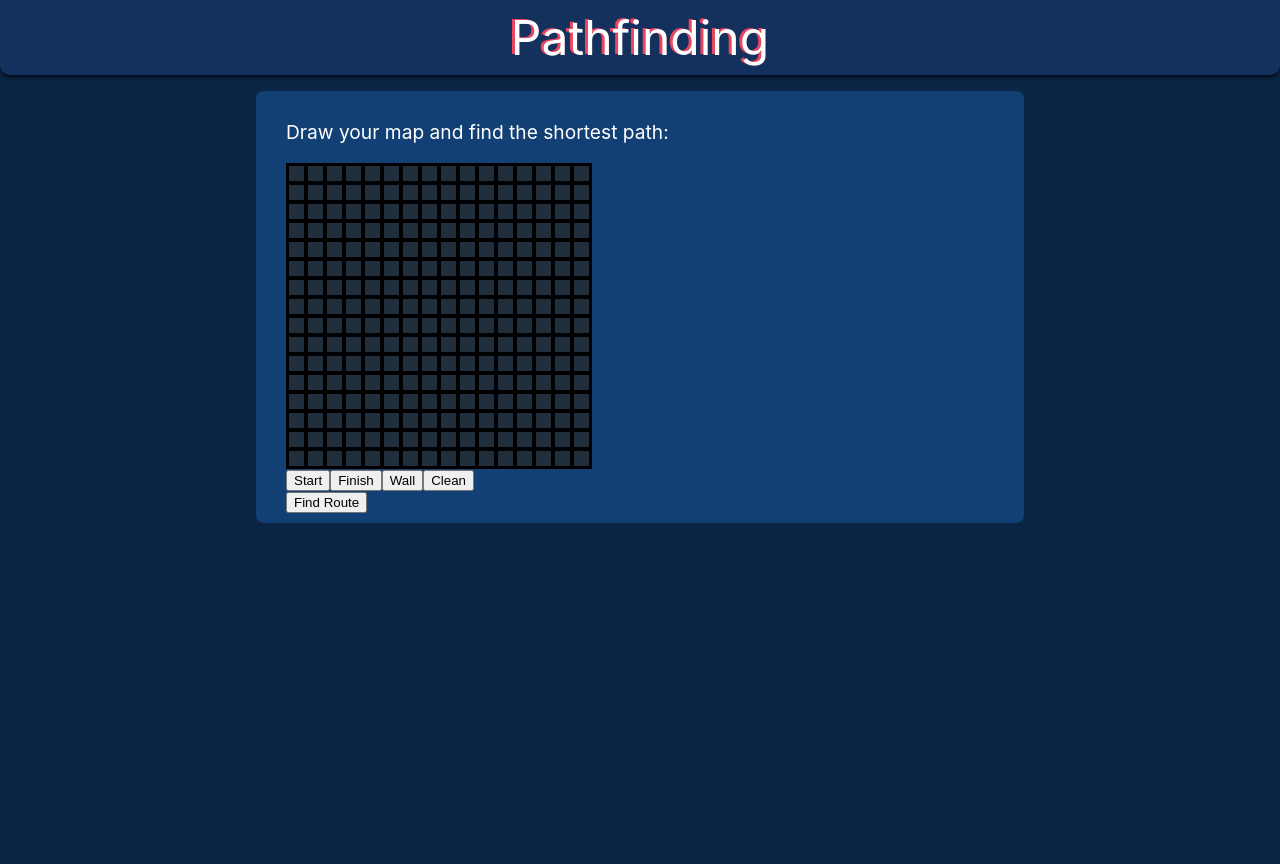
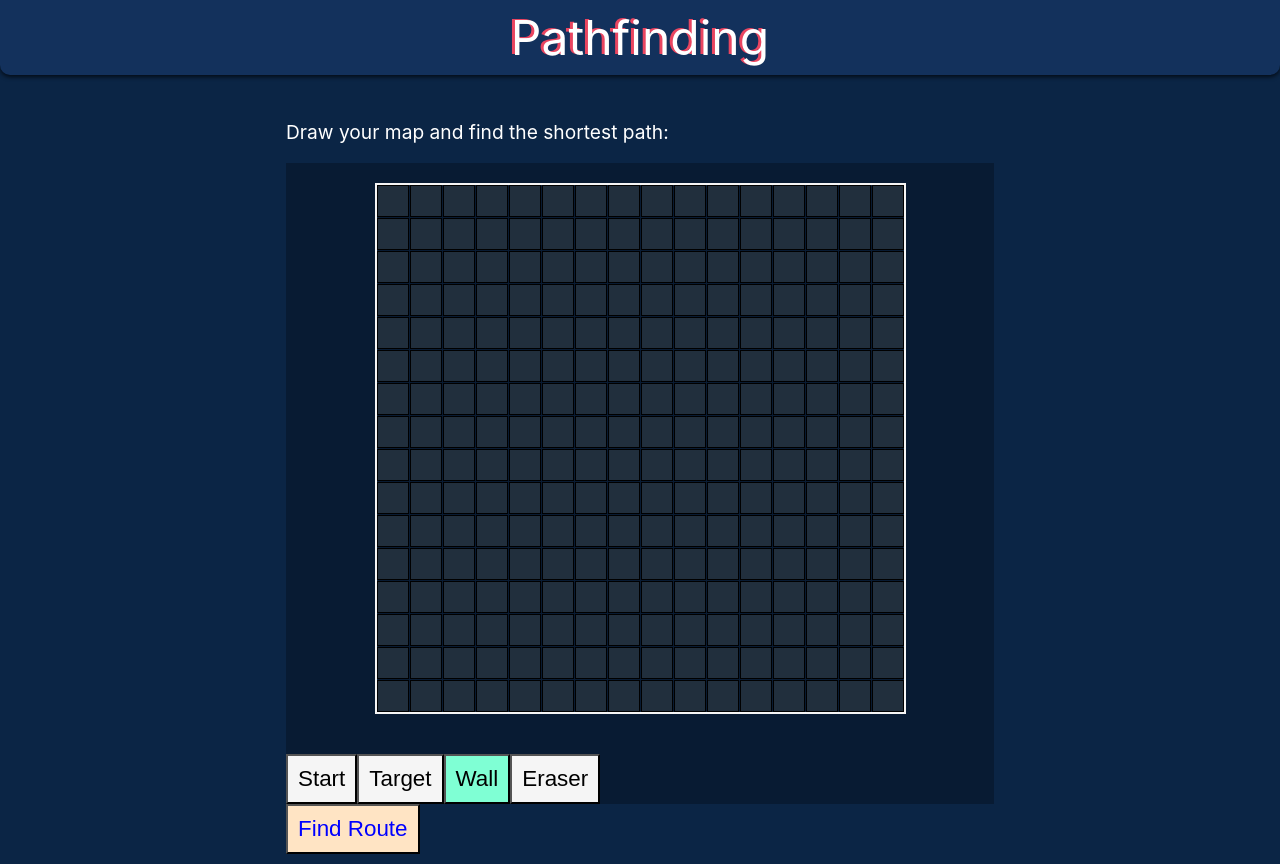
Before and after one commit to aonufrei/pathfinding-ui, a React (Create React App) app: page / in a window 1280 px wide. Before the commit the page ends 800 px from the top, so only its background shows below. Built offline with nearby package versions, Linux system fonts and the light colour scheme.

Commit message:
Added basic functionality

```diff
--- a/src/components/PathfindingSection/Grid.jsx
+++ b/src/components/PathfindingSection/Grid.jsx
@@ -1,31 +1,30 @@
-import { nanoid } from 'nanoid';
-import { useSelector } from 'react-redux';
+import { nanoid } from "nanoid";
+import { useSelector } from "react-redux";
 
-const Grid = ({structure, onCellPressed }) => {
-
-    const isDrawing = useSelector(store => store.isDrawing);
+const Grid = ({ structure, onCellPressed }) => {
+  const isDrawing = useSelector((store) => store.isDrawing);
 
   const getCellFromStructure = (cellInfo) => {
-        return <div className='cell'
+    return (
+      <div
+        className={`cell ${cellInfo.class} ${cellInfo.upperLayer.class}` }
         onMouseDown={onCellPressed}
-            onMouseMove={(e) => {isDrawing && onCellPressed(e)}}
+        onMouseMove={(e) => {
+          isDrawing && onCellPressed(e);
+        }}
         key={nanoid()}
         id={cellInfo.id}
-            style={{
-                backgroundColor: cellInfo.color
-            }}></div>
-    }
+      ></div>
+    );
+  };
 
   return (
-        <div className='grid-container'>
-            <div className='grid'>
-                {
-                    structure.map(it => getCellFromStructure(it))
-                }
+    <div className="grid-container">
+      <div className="grid">
+        {structure.map(getCellFromStructure)}
       </div>
     </div>
-    )
-
-}
+  );
+};
 
 export default Grid;
--- /dev/null
+++ b/src/components/PathfindingSection/OptionPanel/OptionPanel.jsx
@@ -0,0 +1,36 @@
+import { useState } from "react";
+import { nanoid } from "nanoid";
+import "./OptionPanelStyles.css";
+
+const OptionPanel = ({ options, selectedOptionIndex }) => {
+  const [selectedOption, setSelectedOption] = useState(
+    selectedOptionIndex || 0
+  );
+
+  const onOptionClicked = (e, option, index) => {
+    setSelectedOption(index);
+    option.onClick(e, index);
+  };
+
+  const createOptionButton = (option, index) => {
+    const classNames =
+      "option" + (index === selectedOption ? " option-selected" : "");
+    return (
+      <button
+        className={classNames}
+        key={nanoid()}
+        onClick={(e) => onOptionClicked(e, option, index)}
+      >
+        {option.text}
+      </button>
+    );
+  };
+
+  return (
+    <div className="option-panel">
+      {options.map((opt, index) => createOptionButton(opt, index))}
+    </div>
+  );
+};
+
+export default OptionPanel;
--- /dev/null
+++ b/src/components/PathfindingSection/OptionPanel/OptionPanelStyles.css
@@ -0,0 +1,18 @@
+
+.option-panel {
+    display: flex;
+    justify-content: left;
+}
+
+.option {
+    display: block;
+    padding: 10px;
+    width: auto;
+    font-size: 1.4em;
+    background-color: whitesmoke;
+    transition: .3s all;
+}
+
+.option-selected {
+    background-color: aquamarine;
+}
--- a/src/components/PathfindingSection/Pathfinding.css
+++ b/src/components/PathfindingSection/Pathfinding.css
@@ -11,6 +11,7 @@
     text-align: left;
     padding: 10px 30px;
     background-color: var(--dark-3);
+    background-color: transparent;
 }
 
 .page-title {
@@ -27,24 +28,100 @@
 }
 
 .grid-container {
-    display: inline-block;
-    background-color: black;
-    padding: 2px;
+    display: block;
+    /* display: inline-block; */
+    /* background-color: black; */
+    padding: 20px;
+    display: flex;
+    justify-content: center;
 }
 
 .grid {
     display: grid;
+    overflow: auto;
     grid-template-columns: repeat(16, 1fr);
     grid-template-rows: repeat(16, 1fr);
-    column-gap: 2px;
-    row-gap: 2px;
+    column-gap: 1px;
+    row-gap: 1px;
+    border: 2px solid whitesmoke;
+    margin-bottom: 20px;
 }
 
 .cell {
     background-color: white;
     display: block;
-    width: 15px;
-    height: 15px;
+    width: 30px;
+    height: 30px;
     border: 1px solid black;
-    /* border: 1px solid black; */
+    transition: .5s all;
 }
+
+.cell:after {
+    content: ' ';
+    position: relative;
+    display: block;
+    width: 100%;
+    height: 100%;
+    color: grey;
+}
+
+.cell:hover {
+    outline: 1px solid rgba(255, 208, 208, 0.757);
+}
+
+.pathfinding {
+    display: flex;
+    justify-content: center;
+    flex-direction: column;
+    background-color: rgba(0, 0, 0, 0.257);
+}
+
+/* .cell::after {
+    position: relative;
+    width: 100%;
+    height: 100%;
+    background-color: aquamarine;
+} */
+
+.start-cell {
+    background-color: #76D7C4;
+    transition: .5s all;
+}
+
+.end-cell {
+    background-color: #BB8FCE;
+    transition: .5s all;
+}
+
+.wall-cell {
+    background-color: #E5E8E8;
+    transition: .5s all;
+}
+
+.bcg-cell {
+    background-color: #212F3D;
+    transition: .5s all;
+}
+
+.route-cell {
+    background-color: purple;
+    transition: .5s all;
+}
+
+.processing-cell {
+    background-color: green;
+    transition: .5s all;
+}
+
+.processed-cell {
+    background-color: yellow;
+    transition: .5s all;
+}
+
+
+.find-path-button {
+    background-color: bisque;
+    color: blue;
+    padding: 10px;
+    font-size: 1.4em;
+}
--- a/src/components/PathfindingSection/Pathfinding.jsx
+++ b/src/components/PathfindingSection/Pathfinding.jsx
@@ -1,33 +1,30 @@
-import './Pathfinding.css'
-import Grid from './Grid';
-import { cells } from '../../configs';
-import { useState } from 'react';
-import axios from 'axios';
-
+import "./Pathfinding.css";
+import Grid from "./Grid";
+import OptionPanel from "./OptionPanel/OptionPanel";
+import { cells } from "../../configs";
+import { useState } from "react";
+import axios from "axios";
+import { useEffect } from "react";
+import {
+  upperLayerTypes,
+  createCellInfo,
+  constructGridStructure,
+} from "./utils";
 
 const Pathfinding = () => {
+  const COLUMNS = 16;
+  const ROWS = 16;
 
-    const ROWS = 16;
-    const COLUMNS = 16;
+  const [structure, setStructure] = useState(
+    constructGridStructure(ROWS, COLUMNS)
+  );
 
-    const constructGridStructure = (r, c) => {
-        let grid_cells = []
-        for (let i = 0; i < r; i++) {
-            for (let j = 0; j < c; j++) {
-                grid_cells.push({
-                    id: `cell_${i}_${j}`,
-                    type: cells.bcg.name,
-                    color: cells.bcg.color,
-                })
-            }
-        }
-        return grid_cells;
-    }
-
-    const [structure, setStructure] = useState(constructGridStructure(ROWS, COLUMNS));
   const [pivot, setPivot] = useState(cells.wall);
+  const [shortestRoute, setShortestRoute] = useState(undefined);
+  const [selectedOptionIndex, setSelectedOptionIndex] = useState(2);
 
   const onDraw = (e) => {
+    setShortestRoute(undefined);
     let lastSpecialIndex = -1;
     if (pivot.name === cells.start.name || pivot.name === cells.finish.name) {
       structure.forEach((e, i) => {
@@ -36,102 +33,206 @@ const Pathfinding = () => {
         }
       });
     }
-        const parts = e.target.id.split('_');
-        const [row, col] = [parseInt(parts[1]), parseInt(parts[2])]
-        const indexToModify = row * ROWS + col;
-        const oldValue = structure[indexToModify]
+    const parts = e.target.id.split("_");
+    const [row, col] = [parseInt(parts[1]), parseInt(parts[2])];
+    const indexToModify = row * COLUMNS + col;
+    const oldValue = structure[indexToModify];
+    const nStructure = [...structure];
     if (pivot.name === oldValue.type) {
+      if (nStructure[indexToModify].upperLayer !== upperLayerTypes.none) {
+        nStructure[indexToModify].upperLayer = upperLayerTypes.none;
+        setStructure(nStructure);
+      }
       return;
     }
-        const nStructure = [...structure]
-        nStructure[indexToModify] = ({
-            id: oldValue.id,
-            type: pivot.name,
-            color: pivot.color,
-        });
+    nStructure[indexToModify] = createCellInfo(
+      oldValue.id,
+      pivot.name,
+      pivot.class,
+      upperLayerTypes.none
+    );
     if (lastSpecialIndex !== -1) {
-            nStructure[lastSpecialIndex] = ({
-                id: nStructure[lastSpecialIndex].id,
-                type: cells.bcg.name,
-                color: cells.bcg.color,
-            })
+      nStructure[lastSpecialIndex] = createCellInfo(
+        nStructure[lastSpecialIndex].id,
+        cells.bcg.name,
+        cells.bcg.class,
+        upperLayerTypes.none
+      );
     }
-        setStructure(nStructure)
-    }
+    setStructure(nStructure);
+  };
 
   const onPivotChanged = (cell) => {
-        setPivot(cell)
+    setShortestRoute(undefined);
+    clearRoute();
+    setPivot(cell);
+  };
+
+  const clearRoute = () => {
+    let nStructure = [...structure];
+    for (let i = 0; i < nStructure.length; i++) {
+      nStructure[i].upperLayer = upperLayerTypes.none;
     }
+    setStructure(nStructure);
+  };
+
+  useEffect(() => {
+    if (shortestRoute === undefined) {
+      clearRoute();
+    }
+  }, [shortestRoute]);
 
   const structureToRequestData = () => {
-        let usefulPoints = structure.filter(it => it.type !== "background").map(it => {
-            let parts = it.id.split("_")
-            const x = parts[2]
-            const y = parts[1]
-            return ({
+    let usefulPoints = structure
+      .filter((it) => it.type !== "background")
+      .map((it) => {
+        let parts = it.id.split("_");
+        const x = parts[2];
+        const y = parts[1];
+        return {
           x,
           y,
-                type: it.type
-            })
-        })
+          type: it.type,
+        };
+      });
 
-        let start = usefulPoints.filter(it => it.type === "start")[0]
-        let finish = usefulPoints.filter(it => it.type === "finish")[0]
-        let walls = usefulPoints.filter(it => it.type === "wall")
-        let gridInfo = {
+    const start = usefulPoints.filter((it) => it.type === "start")[0];
+    const finish = usefulPoints.filter((it) => it.type === "finish")[0];
+    const walls = usefulPoints.filter((it) => it.type === "wall");
+    const gridInfo = {
       left_border: 0,
-            right_border: COLUMNS,
+      right_border: ROWS,
       top_border: 0,
-            bottom_border: ROWS
-        }
+      bottom_border: COLUMNS,
+      walls: walls.map((it) => ({
+        x: parseInt(it.x),
+        y: parseInt(it.y),
+      })),
+    };
 
-        return ({
-            "start_point": {"x": parseInt(start.x), "y": parseInt(start.y)},
-            "end_point": {"x": parseInt(finish.x), "y": parseInt(finish.y)},
-
-            "map_info": {...gridInfo, "walls": walls.map(it => ({
-                "x": parseInt(it.x),
-                "y": parseInt(it.y)
-            })),},
-        })
-    }
+    return {
+      start_point: { x: parseInt(start.x), y: parseInt(start.y) },
+      end_point: { x: parseInt(finish.x), y: parseInt(finish.y) },
+      map_info: gridInfo,
+    };
+  };
 
   const onFindPathClicked = () => {
-        axios.post("http://localhost:8080/api/v1/find-path/grid", ({
-            ...structureToRequestData()
-        }))
-            .then(res => {
-                let route = res.data.details.route
-                let ids = route.map(it => `cell_${it.y}_${it.x}`)
-                let nStructure = [...structure]
+    if (shortestRoute !== undefined) {
+      return;
+    }
+    clearRoute();
+    axios
+      .post("http://localhost:8080/api/v1/find-path/grid", {
+        ...structureToRequestData(),
+      })
+      .then((res) => {
+        let route = res.data.details.route;
+        route.shift();
+        route.pop();
+        let ids = route.map((it) => `cell_${it.y}_${it.x}`);
+        let nStructure = [...structure];
         for (let id of ids) {
-                    let index = nStructure.findIndex(it => it.id === id)
+          let index = nStructure.findIndex((it) => it.id === id);
           if (index >= 0) {
-                        nStructure[index].color = "rgb(255, 0, 255)";
+            nStructure[index].upperLayer = upperLayerTypes.route;
           }
+        }
+        setShortestRoute(res.data.details);
+        setStructure(nStructure);
+      })
+      .catch((err) => console.log(err));
+  };
 
+  const playAnimation = () => {
+    if (shortestRoute === undefined) {
+      return;
     }
+    clearRoute();
 
-                setStructure(nStructure)
-            })
-            .catch(err => console.log(err))
+    let index = 0;
+    const interval = setInterval(() => {
+      if (index >= shortestRoute.iterations.length) {
+        clearInterval(interval);
+        return;
       }
+      const frame = shortestRoute.iterations[index++];
+      let nStructure = [...structure];
+      frame.areAlreadyProcessed
+        .map((p) => p.y * ROWS + p.x)
+        .forEach(
+          (indexToChange) =>
+            (nStructure[indexToChange].upperLayer = upperLayerTypes.processed)
+        );
+      frame.areProcessing
+        .map((p) => p.y * ROWS + p.x)
+        .forEach(
+          (indexToChange) =>
+            (nStructure[indexToChange].upperLayer =
+              upperLayerTypes.areProcessing)
+        );
+      setStructure(nStructure);
+    }, 50);
+  };
 
-    return (<div className="page">
+  const onClearRoutePressed = () => {
+    clearRoute();
+    setShortestRoute(undefined);
+  };
+
+  const createOptionCallback = (pivot) => {
+    return (_, index) => {
+      onPivotChanged(pivot);
+      setSelectedOptionIndex(index);
+    };
+  };
+
+  const options = [
+    {
+      text: "Start",
+      onClick: createOptionCallback(cells.start),
+    },
+    {
+      text: "Target",
+      onClick: createOptionCallback(cells.finish),
+    },
+    {
+      text: "Wall",
+      onClick: createOptionCallback(cells.wall),
+    },
+    {
+      text: "Eraser",
+      onClick: createOptionCallback(cells.bcg),
+    },
+  ];
+
+  return (
+    <div className="page">
       <div className="page-content">
-            <p className='page-title'>Draw your map and find the shortest path:</p>
-            <div className='grid-container-2'>
-                <Grid structure={structure} onCellPressed={onDraw}/>
+        <p className="page-title">Draw your map and find the shortest path:</p>
+        <div className="pathfinding">
+          <Grid structure={structure} onCellPressed={onDraw} />
+          <OptionPanel
+            options={options}
+            selectedOptionIndex={selectedOptionIndex}
+          />
+          {/* <PlaybackPanel frames={shortestRoute === undefined ? [] : shortestRoute.iterations} onRender={onFrameRender} delay={250} /> */}
         </div>
+        <button
+          onClick={(_) => onFindPathClicked()}
+          className="find-path-button"
+        >
+          Find Route
+        </button>
+        {shortestRoute !== undefined && (
           <div>
-                <button onClick={_ => onPivotChanged(cells.start)}>Start</button>
-                <button onClick={_ => onPivotChanged(cells.finish)}>Finish</button>
-                <button onClick={_ => onPivotChanged(cells.wall)}>Wall</button>
-                <button onClick={_ => onPivotChanged(cells.bcg)}>Clean</button>
+            <button onClick={(_) => onClearRoutePressed()}>Clear Route</button>
+            <button onClick={(_) => playAnimation()}>Play animation</button>
           </div>
-            <button onClick={_ => onFindPathClicked()}>Find Route</button>
+        )}
       </div>
-    </div>)
-}
+    </div>
+  );
+};
 
 export default Pathfinding;
--- /dev/null
+++ b/src/components/PathfindingSection/utils.js
@@ -0,0 +1,43 @@
+import { cells } from "../../configs";
+
+export const upperLayerTypes = {
+  none: {
+    class: "",
+  },
+  route: {
+    class: "route-cell",
+  },
+  processed: {
+    class: "processing-cell",
+  },
+  areProcessing: {
+    class: "processed-cell",
+  },
+};
+
+export const createCellInfo = (id, type, className, upperLayer) => {
+    if (id === undefined) {
+      console.error("Cell requires id");
+    }
+    return {
+      id,
+      type: type || cells.bcg.name,
+      class: className || "",
+      upperLayer: upperLayer || upperLayerTypes.none,
+    };
+  };
+export const constructGridStructure = (r, c) => {
+    let grid_cells = [];
+    for (let i = 0; i < r; i++) {
+      for (let j = 0; j < c; j++) {
+        const defaultCell = createCellInfo(
+          `cell_${i}_${j}`,
+          cells.bcg.name,
+          cells.bcg.class,
+          upperLayerTypes.none
+        );
+        grid_cells.push(defaultCell);
+      }
+    }
+    return grid_cells;
+  };
--- a/src/configs.js
+++ b/src/configs.js
@@ -1,27 +1,27 @@
 const cells = {
     bcg: {
       name: "background",
-      color: "#212F3D",
+      class: "bcg-cell",
       placable: true,
     },
     start: {
       name: "start",
-      color: "#76D7C4",
+      class: "start-cell",
       placable: true,
     },
     finish: {
       name: "finish",
-      color: "#BB8FCE",
+      class: "end-cell",
       placable: true,
     },
     wall: {
       name: "wall",
-      color: "#E5E8E8",
+      class: "wall-cell",
       placable: true,
     },
     route: {
       name: "route",
-      color: "#CD6155",
+      class: "route-cell",
       placable: false,
     }
 }
```
Also changed, not shown: src/components/Playback/PlaybackPanel.jsx (added, +55 -0 lines). Lines whose indentation alone changed are shown as unchanged.
